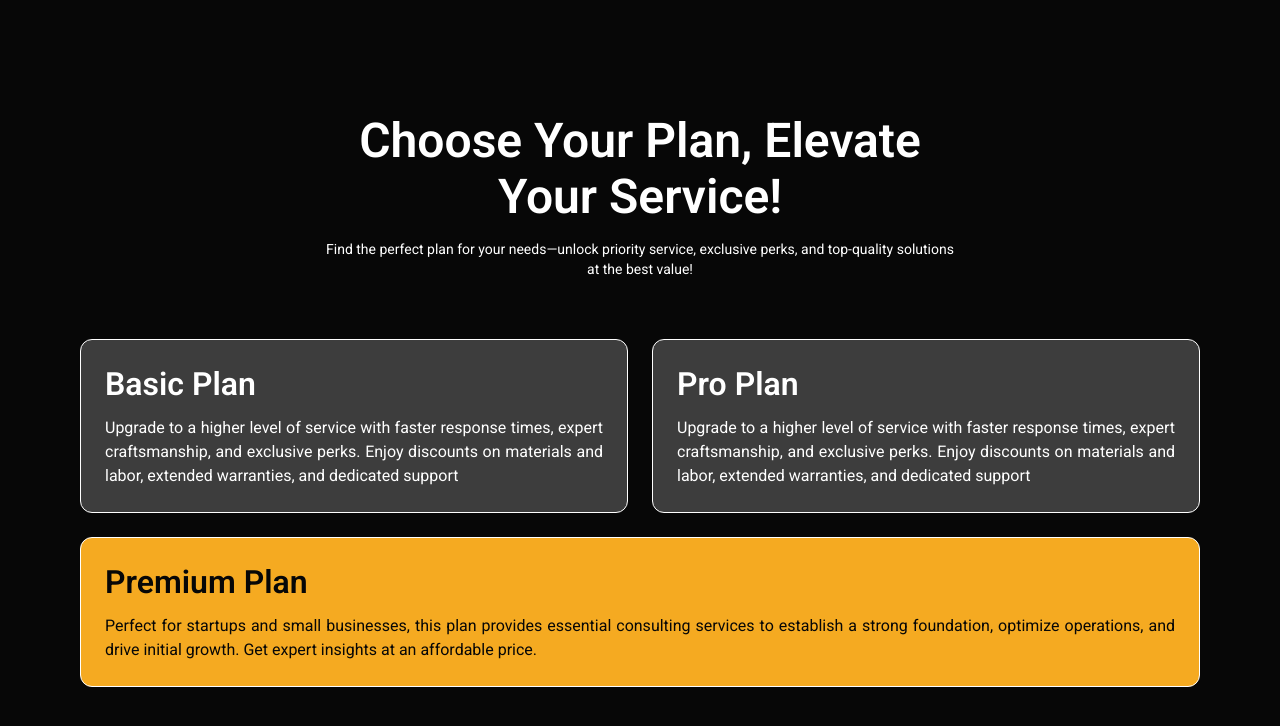
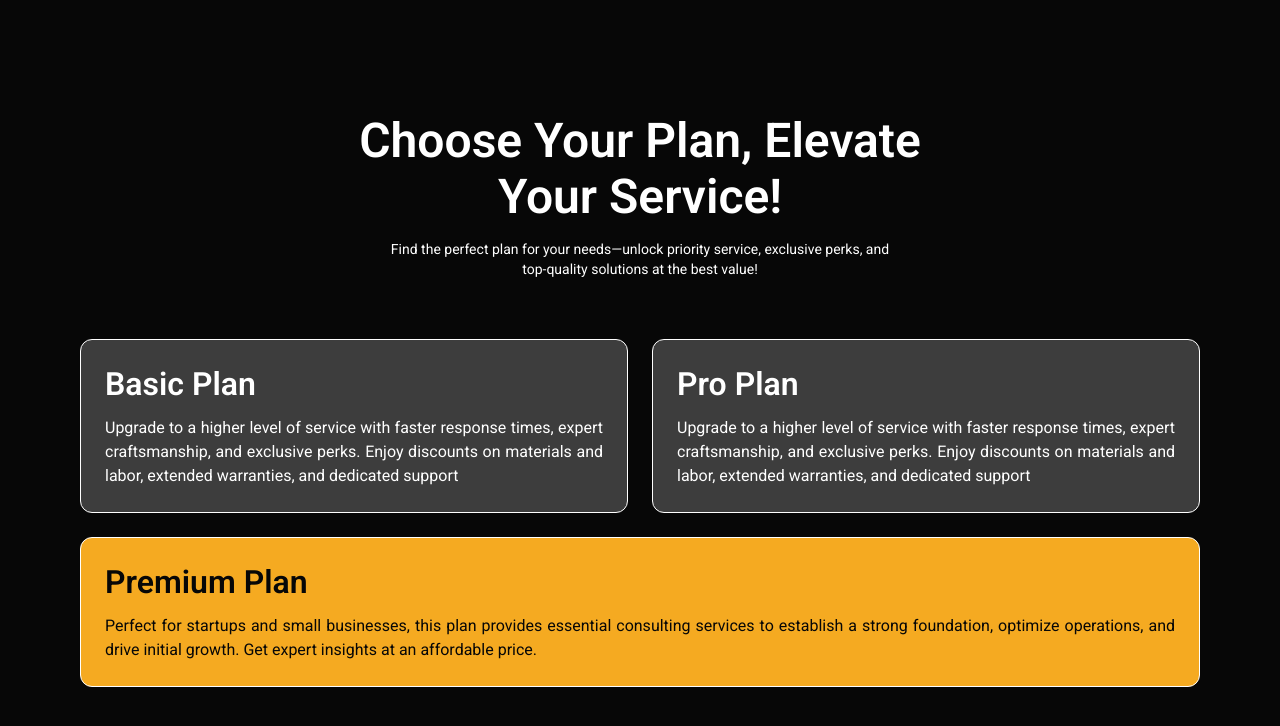
Before and after one commit to Bychkov-Denis/Redev-Layout, a plain HTML site: page task_4/index.html in a window 1280 px wide. Drawn offline with Linux system fonts and the light colour scheme.

Commit message:
fix desc

```diff
--- a/task_4/style.css
+++ b/task_4/style.css
@@ -39,7 +39,7 @@ body {
   line-height: 1.429;
   text-align: center;
   margin: 0 auto 60px;
-  max-width: 639px;
+  max-width: 515px;
 }
 
 .services__wrapper {
```
